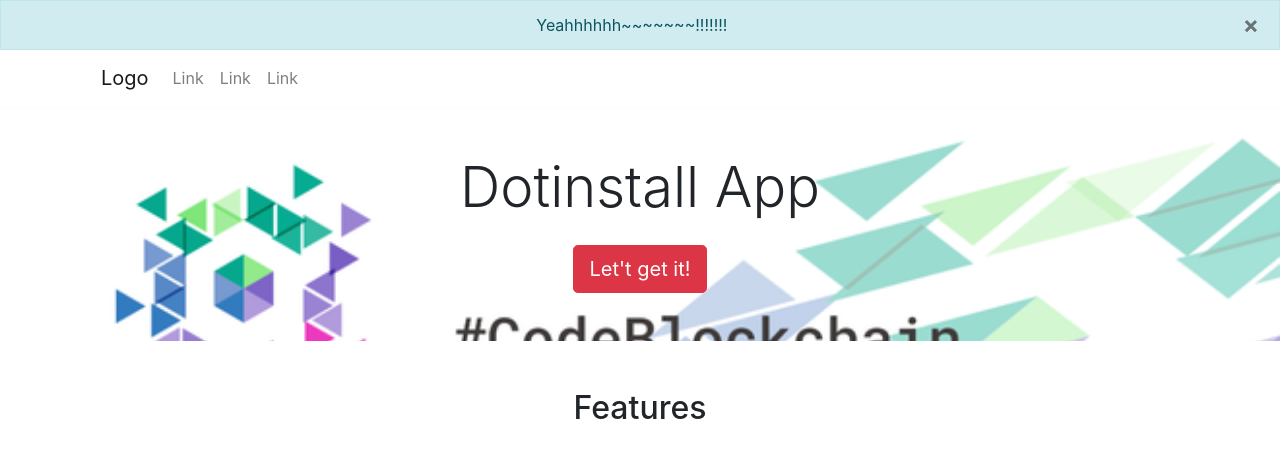
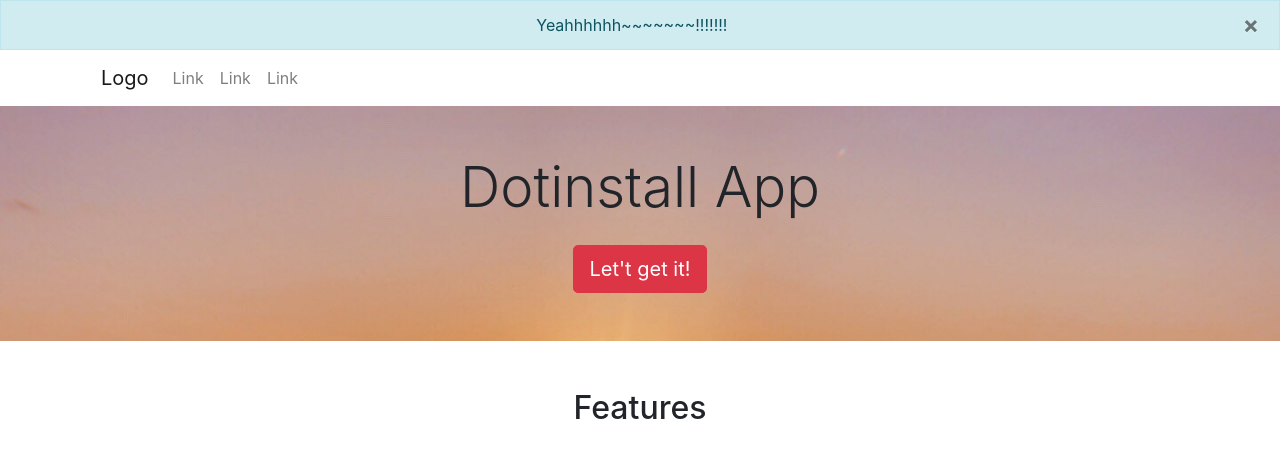
Before and after one commit to takattty/MyBoostrap_pra, a plain HTML site: page index.html in a window 1280 px wide. Shown: the top 459 px of the page. Drawn offline with nearby package versions, Linux system fonts and the light colour scheme.

Commit message:
second commit

```diff
--- a/index.html
+++ b/index.html
@@ -12,7 +12,7 @@
 
     <style>
     .cover {
-      background: url(img/gbec.png);
+      background: url(img/umi.jpeg);
       background-size: cover;
     }
     </style>
```
Also changed, not shown: img/20190108 アイリーン.jpg (renamed from img/20190108 アイリーンさん.jpg), img/gbec.png (deleted), img/umi.jpeg (added).
